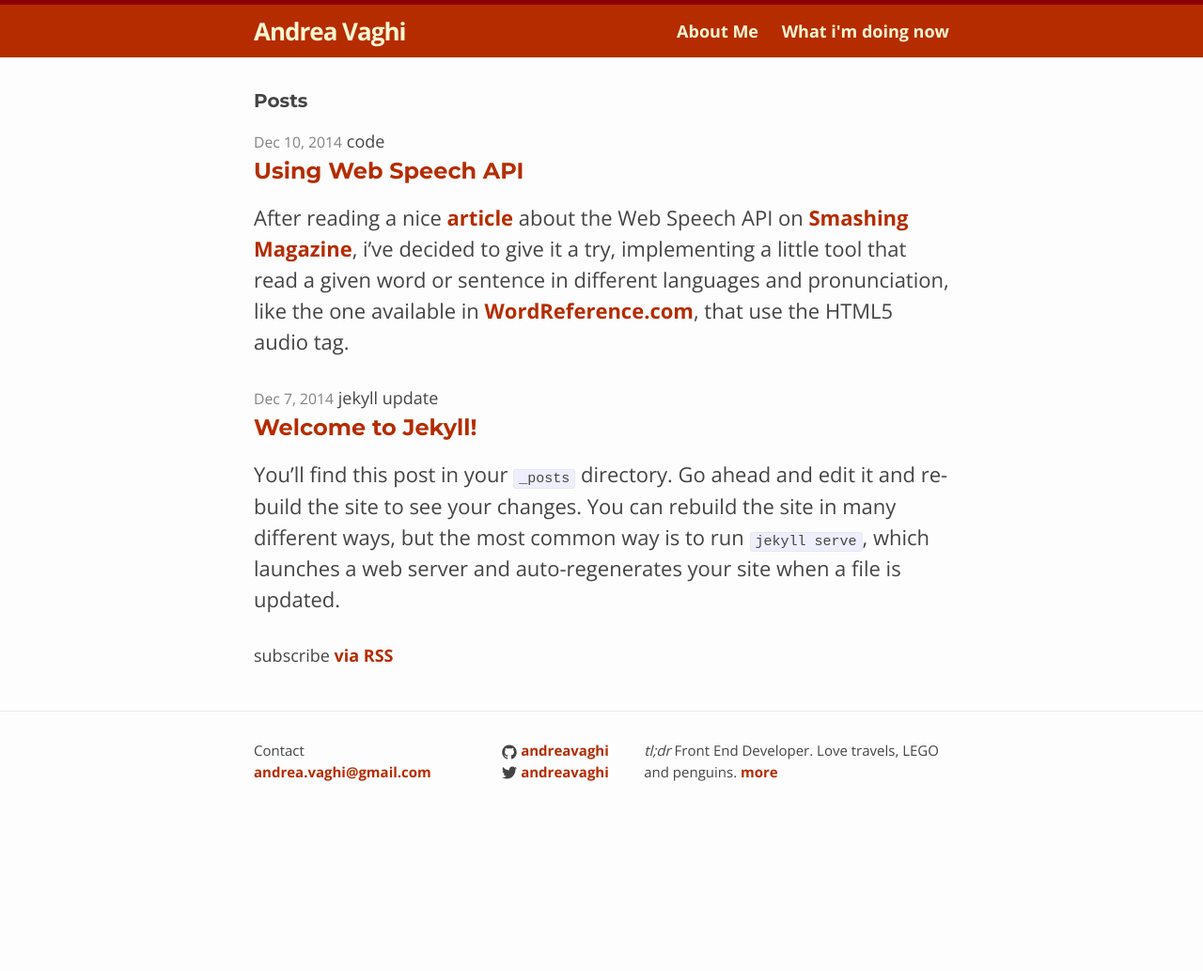
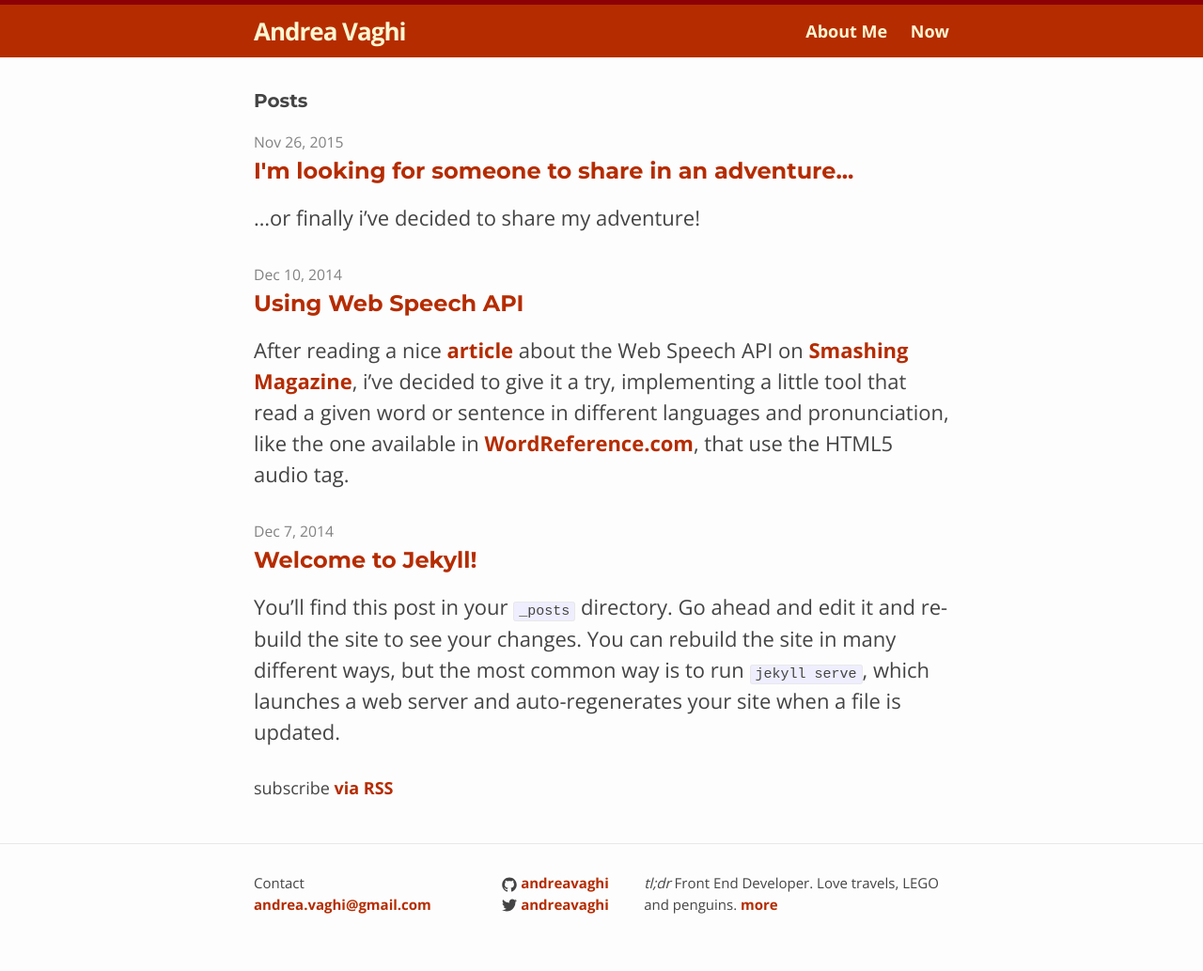
Before and after one commit to andreavaghi/andreavaghi.github.io, a Jekyll site: the page built from index.html, in a window 1280 px wide. Shown: the whole page at 94% size. Built offline with Jekyll 4.4.1, drawn with Linux system fonts in a browser that asks for light colours; before the commit the page ends 900 px from its top, so only the background shows below that.

Commit message:
add new post

```diff
--- a/_includes/header.html
+++ b/_includes/header.html
@@ -16,7 +16,7 @@
       <div class="trigger">
         {% for page in site.pages %}
           {% if page.title %}
-          <a class="page-link" href="{{ page.url | prepend: site.baseurl }}">{{ page.title }}</a>
+          <a class="page-link" href="{{ page.url | prepend: site.baseurl }}">{{ page.linkname }}</a>
           {% endif %}
         {% endfor %}
       </div>
--- a/_layouts/default.html
+++ b/_layouts/default.html
@@ -4,6 +4,8 @@
   {% include head.html %}
 
   <body>
+
+    {% include analytics.html %}
 
     {% include gtm.html %}
 
--- /dev/null
+++ b/_posts/2015-11-26-welcome-to-jekyll.markdown
@@ -0,0 +1,11 @@
+---
+layout: post
+title:  "I'm looking for someone to share in an adventure..."
+date:   2015-11-26 11:27:59
+categories: personal
+author: Andrea Vaghi
+---
+{::options parse_block_html="true" /}
+<div class="post-content-header">
+...or finally i've decided to share my adventure!
+</div>
--- a/index.html
+++ b/index.html
@@ -10,9 +10,6 @@ layout: default
     {% for post in site.posts %}
       <li>
         <span class="post-meta">{{ post.date | date: "%b %-d, %Y" }}</span>
-        {% for category in post.categories %}
-          {{category}}
-        {% endfor %}
         <h2>
           <a class="post-link" href="{{ post.url | prepend: site.baseurl }}">{{ post.title }}</a>
         </h2>
```
Also changed, not shown: _includes/analytics.html (added, +10 -0 lines), about.md (+1 -0 lines), now.md (+2 -1 lines).
